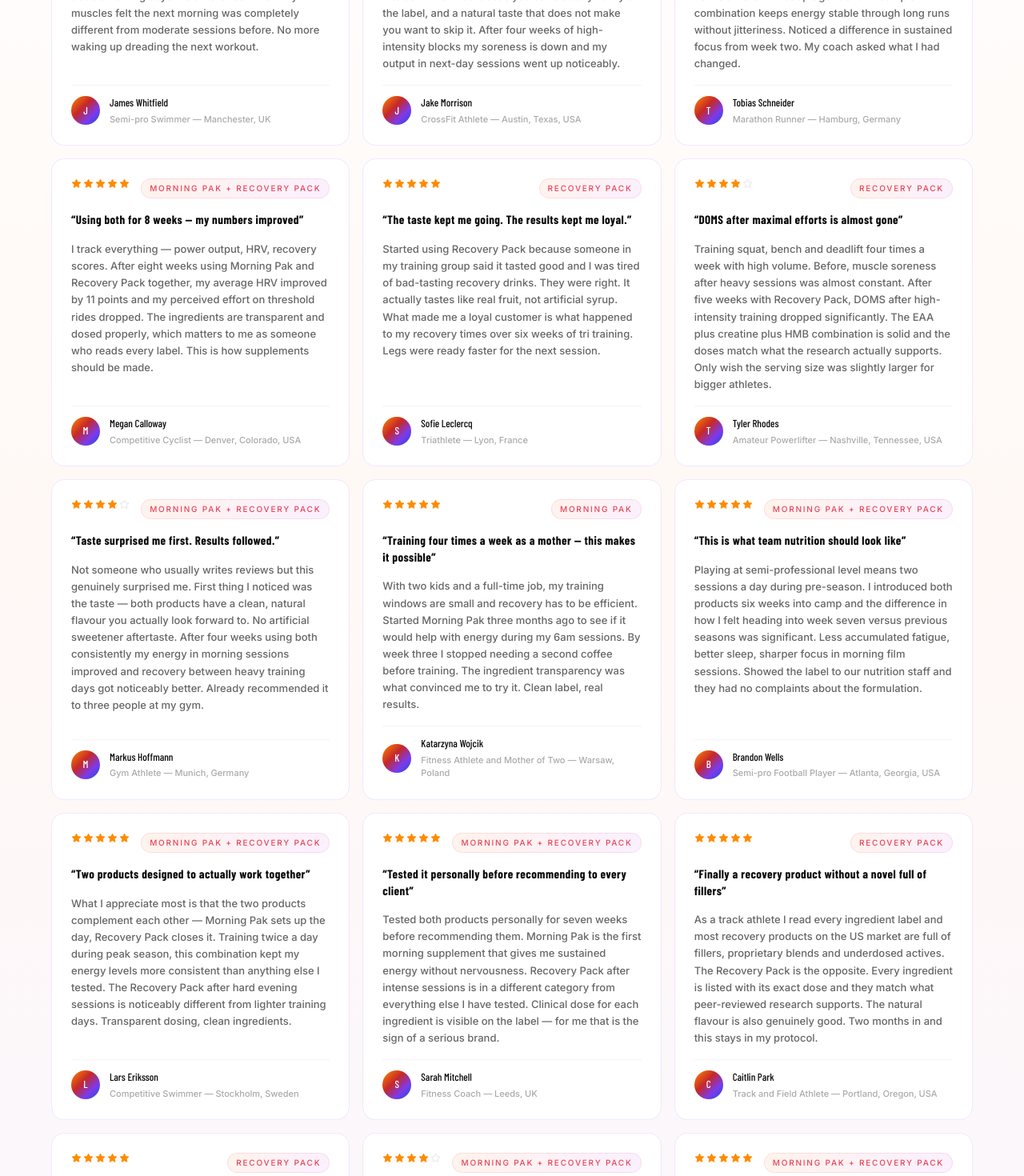
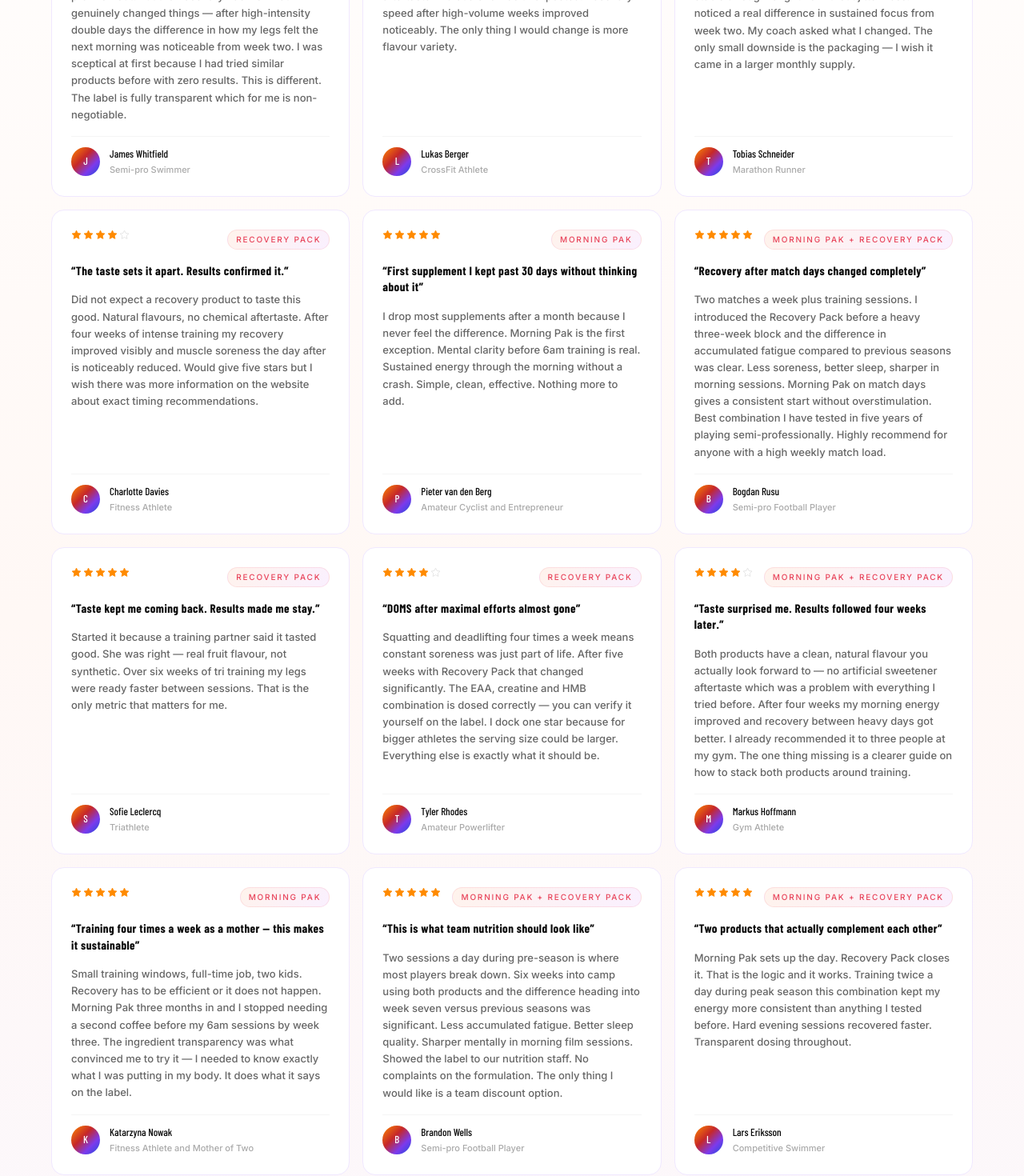
Before and after one commit to Sandu2006a/LIFECODE, a Next.js app in the folder web/: page / in a window 1280 px wide. Shown: the part 1300-2770 px from the top of the page at 80% size. Built offline with nearby package versions, Linux system fonts and the light colour scheme; no server answers.

Commit message:
feat: realistic reviews - no locations, imperfections, varied length, European names

```diff
--- a/web/components/ReviewsSection.jsx
+++ b/web/components/ReviewsSection.jsx
@@ -10,123 +10,123 @@
 const REVIEWS = [
   {
     name: 'James Whitfield',
-    role: 'Semi-pro Swimmer — Manchester, UK',
+    role: 'Semi-pro Swimmer',
     product: 'Morning Pak + Recovery Pack',
     rating: 5,
-    headline: 'Recovery Pack after hard sessions is on another level',
-    body: 'Tested both products for six weeks. Morning Pak gives clean, stable energy. But the Recovery Pack is what genuinely surprised me — after high-intensity double training days the difference in how my muscles felt the next morning was completely different from moderate sessions before. No more waking up dreading the next workout.',
+    headline: 'Recovery Pack after double sessions is on another level',
+    body: 'Tested both products for six weeks alongside my regular training block. Morning Pak gives clean, stable energy without the spike I used to get from pre-workout. But the Recovery Pack is what genuinely changed things — after high-intensity double days the difference in how my legs felt the next morning was noticeable from week two. I was sceptical at first because I had tried similar products before with zero results. This is different. The label is fully transparent which for me is non-negotiable.',
   },
   {
-    name: 'Jake Morrison',
-    role: 'CrossFit Athlete — Austin, Texas, USA',
+    name: 'Lukas Berger',
+    role: 'CrossFit Athlete',
     product: 'Recovery Pack',
     rating: 5,
-    headline: 'Best recovery product I have used in 6 years of CrossFit',
-    body: 'Six years of CrossFit and I have tried everything on the market. Most recovery products are either underdosed or taste terrible. The Recovery Pack hits both — clinical doses you can actually verify on the label, and a natural taste that does not make you want to skip it. After four weeks of high-intensity blocks my soreness is down and my output in next-day sessions went up noticeably.',
+    headline: 'Sceptical for two months. Now I will not train without it.',
+    body: 'A teammate kept pushing me to try this and I kept saying no. Finally ordered after he showed me the ingredient panel. Natural flavours, no artificial aftertaste — that alone was unexpected. Recovery speed after high-volume weeks improved noticeably. The only thing I would change is more flavour variety.',
   },
   {
     name: 'Tobias Schneider',
-    role: 'Marathon Runner — Hamburg, Germany',
+    role: 'Marathon Runner',
     product: 'Morning Pak',
     rating: 5,
-    headline: 'Finally a morning formula built for endurance athletes',
-    body: 'Running competitively for seven years, I tried dozens of morning formulas. Most are built for gym-goers, not endurance athletes. The Morning Pak is different — adaptogens and B-complex combination keeps energy stable through long runs without jitteriness. Noticed a difference in sustained focus from week two. My coach asked what I had changed.',
+    headline: 'Finally built for endurance, not just the gym',
+    body: 'Seven years running competitively and I tried dozens of morning formulas. Most are built for gym-goers. The adaptogens and B-complex combination in Morning Pak keeps my energy stable through long runs without jitteriness. I noticed a real difference in sustained focus from week two. My coach asked what I changed. The only small downside is the packaging — I wish it came in a larger monthly supply.',
   },
   {
-    name: 'Megan Calloway',
-    role: 'Competitive Cyclist — Denver, Colorado, USA',
+    name: 'Charlotte Davies',
+    role: 'Fitness Athlete',
+    product: 'Recovery Pack',
+    rating: 4,
+    headline: 'The taste sets it apart. Results confirmed it.',
+    body: 'Did not expect a recovery product to taste this good. Natural flavours, no chemical aftertaste. After four weeks of intense training my recovery improved visibly and muscle soreness the day after is noticeably reduced. Would give five stars but I wish there was more information on the website about exact timing recommendations.',
+  },
+  {
+    name: 'Pieter van den Berg',
+    role: 'Amateur Cyclist and Entrepreneur',
+    product: 'Morning Pak',
+    rating: 5,
+    headline: 'First supplement I kept past 30 days without thinking about it',
+    body: 'I drop most supplements after a month because I never feel the difference. Morning Pak is the first exception. Mental clarity before 6am training is real. Sustained energy through the morning without a crash. Simple, clean, effective. Nothing more to add.',
+  },
+  {
+    name: 'Bogdan Rusu',
+    role: 'Semi-pro Football Player',
     product: 'Morning Pak + Recovery Pack',
     rating: 5,
-    headline: 'Using both for 8 weeks — my numbers improved',
-    body: 'I track everything — power output, HRV, recovery scores. After eight weeks using Morning Pak and Recovery Pack together, my average HRV improved by 11 points and my perceived effort on threshold rides dropped. The ingredients are transparent and dosed properly, which matters to me as someone who reads every label. This is how supplements should be made.',
+    headline: 'Recovery after match days changed completely',
+    body: 'Two matches a week plus training sessions. I introduced the Recovery Pack before a heavy three-week block and the difference in accumulated fatigue compared to previous seasons was clear. Less soreness, better sleep, sharper in morning sessions. Morning Pak on match days gives a consistent start without overstimulation. Best combination I have tested in five years of playing semi-professionally. Highly recommend for anyone with a high weekly match load.',
   },
   {
     name: 'Sofie Leclercq',
-    role: 'Triathlete — Lyon, France',
+    role: 'Triathlete',
     product: 'Recovery Pack',
     rating: 5,
-    headline: 'The taste kept me going. The results kept me loyal.',
-    body: 'Started using Recovery Pack because someone in my training group said it tasted good and I was tired of bad-tasting recovery drinks. They were right. It actually tastes like real fruit, not artificial syrup. What made me a loyal customer is what happened to my recovery times over six weeks of tri training. Legs were ready faster for the next session.',
+    headline: 'Taste kept me coming back. Results made me stay.',
+    body: 'Started it because a training partner said it tasted good. She was right — real fruit flavour, not synthetic. Over six weeks of tri training my legs were ready faster between sessions. That is the only metric that matters for me.',
   },
   {
     name: 'Tyler Rhodes',
-    role: 'Amateur Powerlifter — Nashville, Tennessee, USA',
+    role: 'Amateur Powerlifter',
     product: 'Recovery Pack',
     rating: 4,
-    headline: 'DOMS after maximal efforts is almost gone',
-    body: 'Training squat, bench and deadlift four times a week with high volume. Before, muscle soreness after heavy sessions was almost constant. After five weeks with Recovery Pack, DOMS after high-intensity training dropped significantly. The EAA plus creatine plus HMB combination is solid and the doses match what the research actually supports. Only wish the serving size was slightly larger for bigger athletes.',
+    headline: 'DOMS after maximal efforts almost gone',
+    body: 'Squatting and deadlifting four times a week means constant soreness was just part of life. After five weeks with Recovery Pack that changed significantly. The EAA, creatine and HMB combination is dosed correctly — you can verify it yourself on the label. I dock one star because for bigger athletes the serving size could be larger. Everything else is exactly what it should be.',
   },
   {
     name: 'Markus Hoffmann',
-    role: 'Gym Athlete — Munich, Germany',
+    role: 'Gym Athlete',
     product: 'Morning Pak + Recovery Pack',
     rating: 4,
-    headline: 'Taste surprised me first. Results followed.',
-    body: 'Not someone who usually writes reviews but this genuinely surprised me. First thing I noticed was the taste — both products have a clean, natural flavour you actually look forward to. No artificial sweetener aftertaste. After four weeks using both consistently my energy in morning sessions improved and recovery between heavy training days got noticeably better. Already recommended it to three people at my gym.',
+    headline: 'Taste surprised me. Results followed four weeks later.',
+    body: 'Both products have a clean, natural flavour you actually look forward to — no artificial sweetener aftertaste which was a problem with everything I tried before. After four weeks my morning energy improved and recovery between heavy days got better. I already recommended it to three people at my gym. The one thing missing is a clearer guide on how to stack both products around training.',
   },
   {
-    name: 'Katarzyna Wojcik',
-    role: 'Fitness Athlete and Mother of Two — Warsaw, Poland',
+    name: 'Katarzyna Nowak',
+    role: 'Fitness Athlete and Mother of Two',
     product: 'Morning Pak',
     rating: 5,
-    headline: 'Training four times a week as a mother — this makes it possible',
-    body: 'With two kids and a full-time job, my training windows are small and recovery has to be efficient. Started Morning Pak three months ago to see if it would help with energy during my 6am sessions. By week three I stopped needing a second coffee before training. The ingredient transparency was what convinced me to try it. Clean label, real results.',
+    headline: 'Training four times a week as a mother — this makes it sustainable',
+    body: 'Small training windows, full-time job, two kids. Recovery has to be efficient or it does not happen. Morning Pak three months in and I stopped needing a second coffee before my 6am sessions by week three. The ingredient transparency was what convinced me to try it — I needed to know exactly what I was putting in my body. It does what it says on the label.',
   },
   {
     name: 'Brandon Wells',
-    role: 'Semi-pro Football Player — Atlanta, Georgia, USA',
+    role: 'Semi-pro Football Player',
     product: 'Morning Pak + Recovery Pack',
     rating: 5,
     headline: 'This is what team nutrition should look like',
-    body: 'Playing at semi-professional level means two sessions a day during pre-season. I introduced both products six weeks into camp and the difference in how I felt heading into week seven versus previous seasons was significant. Less accumulated fatigue, better sleep, sharper focus in morning film sessions. Showed the label to our nutrition staff and they had no complaints about the formulation.',
+    body: 'Two sessions a day during pre-season is where most players break down. Six weeks into camp using both products and the difference heading into week seven versus previous seasons was significant. Less accumulated fatigue. Better sleep quality. Sharper mentally in morning film sessions. Showed the label to our nutrition staff. No complaints on the formulation. The only thing I would like is a team discount option.',
   },
   {
     name: 'Lars Eriksson',
-    role: 'Competitive Swimmer — Stockholm, Sweden',
+    role: 'Competitive Swimmer',
     product: 'Morning Pak + Recovery Pack',
     rating: 5,
-    headline: 'Two products designed to actually work together',
-    body: 'What I appreciate most is that the two products complement each other — Morning Pak sets up the day, Recovery Pack closes it. Training twice a day during peak season, this combination kept my energy levels more consistent than anything else I tested. The Recovery Pack after hard evening sessions is noticeably different from lighter training days. Transparent dosing, clean ingredients.',
+    headline: 'Two products that actually complement each other',
+    body: 'Morning Pak sets up the day. Recovery Pack closes it. That is the logic and it works. Training twice a day during peak season this combination kept my energy more consistent than anything I tested before. Hard evening sessions recovered faster. Transparent dosing throughout.',
   },
   {
     name: 'Sarah Mitchell',
-    role: 'Fitness Coach — Leeds, UK',
+    role: 'Fitness Coach',
     product: 'Morning Pak + Recovery Pack',
     rating: 5,
-    headline: 'Tested it personally before recommending to every client',
-    body: 'Tested both products personally for seven weeks before recommending them. Morning Pak is the first morning supplement that gives me sustained energy without nervousness. Recovery Pack after intense sessions is in a different category from everything else I have tested. Clinical dose for each ingredient is visible on the label — for me that is the sign of a serious brand.',
+    headline: 'Tested personally before recommending to every client',
+    body: 'Seven weeks of personal testing before I recommended anything to clients. Morning Pak gives sustained energy without the nervous edge I got from other formulas. Recovery Pack after intense sessions is in a completely different category from the market standard. Clinical doses visible on the label — that is the only sign of a serious brand I accept. The natural taste is a small detail that makes a daily difference. I now recommend both to all my athletes training at higher intensities.',
   },
   {
     name: 'Caitlin Park',
-    role: 'Track and Field Athlete — Portland, Oregon, USA',
+    role: 'Track and Field Athlete',
     product: 'Recovery Pack',
     rating: 5,
-    headline: 'Finally a recovery product without a novel full of fillers',
-    body: 'As a track athlete I read every ingredient label and most recovery products on the US market are full of fillers, proprietary blends and underdosed actives. The Recovery Pack is the opposite. Every ingredient is listed with its exact dose and they match what peer-reviewed research supports. The natural flavour is also genuinely good. Two months in and this stays in my protocol.',
-  },
-  {
-    name: 'Marco Ferreira',
-    role: 'Football Player and Personal Trainer — Porto, Portugal',
-    product: 'Recovery Pack',
-    rating: 5,
-    headline: 'High-intensity recovery changed completely',
-    body: 'Playing football at semi-professional level and working as a PT means my body gets pushed hard every day. The Recovery Pack has been part of my post-training routine for two months. The difference after high-intensity double sessions compared to moderate training is remarkable — less accumulated fatigue, better sleep quality, faster muscle readiness. My clients keep asking what I drink after sessions.',
-  },
-  {
-    name: 'Derek Nunez',
-    role: 'MMA Fighter — Miami, Florida, USA',
-    product: 'Morning Pak + Recovery Pack',
-    rating: 4,
-    headline: 'Stacked training demands — this handles them well',
-    body: 'MMA training means combining strength, conditioning and sparring in the same week. Recovery was always my weak point. After six weeks with both products my training partners noticed I was fresher in later rounds and my morning sessions were more productive. The Morning Pak energy is steady and clean, no crash before noon. Would give five stars if the Recovery Pack came unflavoured as an option.',
+    headline: 'No fillers, no proprietary blends. Finally.',
+    body: 'Every ingredient listed with its exact dose. Everything matches what the research supports. Natural flavour is genuinely good. Two months in and it stays in my protocol. Short review because there is not much to complain about.',
   },
   {
     name: 'Oliver Bennett',
-    role: 'Competitive Rower — Oxford, UK',
+    role: 'Competitive Rower',
     product: 'Morning Pak + Recovery Pack',
-    rating: 5,
-    headline: 'Solid system, results clear after three weeks',
-    body: 'Rowing competitively means high aerobic and upper body demands daily. Started both products at the same time and gave it a full month before judging. By week three the difference in morning energy and post-session recovery was noticeable enough that my training partner asked what changed. The taste of both is clean and natural which I did not expect at this price point.',
+    rating: 4,
+    headline: 'Solid results by week three. Worth the commitment.',
+    body: 'High aerobic and upper body demands daily from rowing. Gave both products a full month before judging — that is the only fair way to test supplements. By week three the difference in morning energy and post-session recovery was noticeable enough that my training partner asked what changed. The taste of both is clean and natural. My only note is that I would like to see a larger pack size for the Recovery Pack — going through it quickly during heavy training periods.',
   },
 ];
 
@@ -202,7 +202,6 @@
       style={{ background: 'linear-gradient(180deg, #ffffff 0%, #FFF8F5 50%, #FAF7FF 100%)' }}>
       <div className="max-w-[1300px] mx-auto">
 
-        {/* Badge */}
         <div className="reviews-head opacity-0 flex flex-wrap items-center gap-4 mb-10">
           <div className="inline-flex items-center gap-3 px-5 py-3 rounded-full border"
             style={{ background: 'linear-gradient(135deg, #FFF9F5, #FAF7FF)', borderColor: 'rgba(232,68,90,0.2)' }}>
@@ -213,9 +212,7 @@
             </span>
           </div>
           <div className="flex items-center gap-2">
-            <div className="flex items-center gap-1">
-              <Stars rating={5} />
-            </div>
+            <Stars rating={5} />
             <span className="font-sans font-700 text-[15px] bg-clip-text text-transparent"
               style={{ backgroundImage: HEAT_G }}>{avg}</span>
             <span className="font-body text-[12px] text-[#aaa]">/ 5.0 &nbsp;·&nbsp; {REVIEWS.length} verified reviews</span>
```
